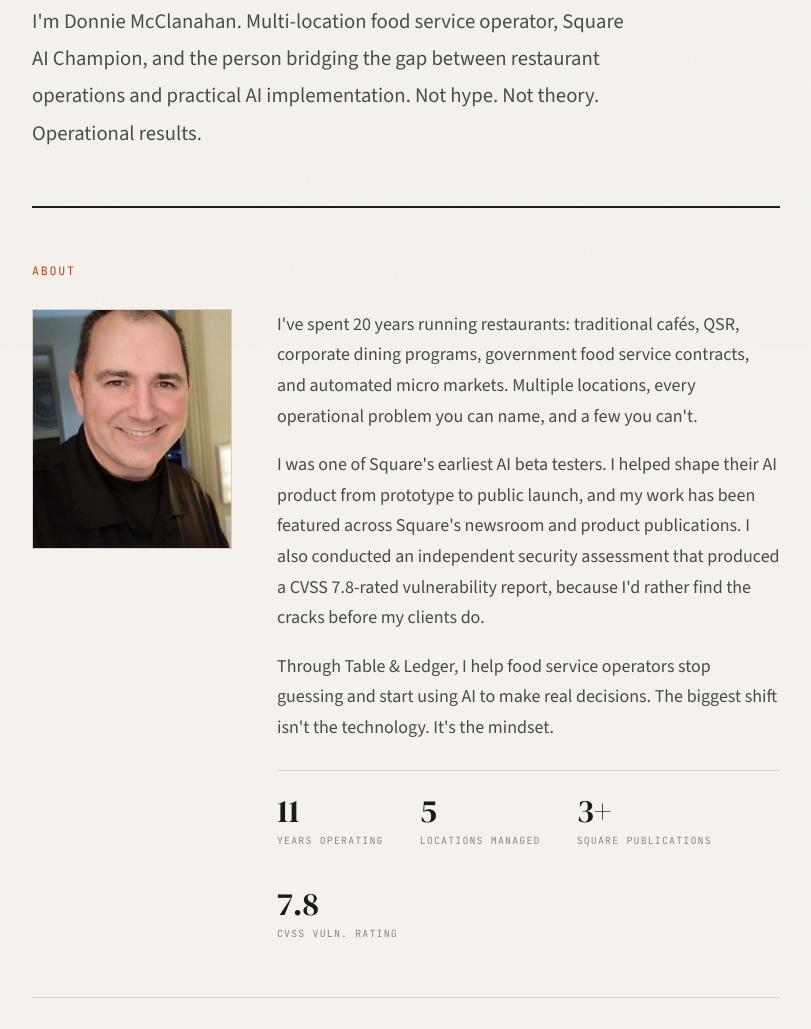
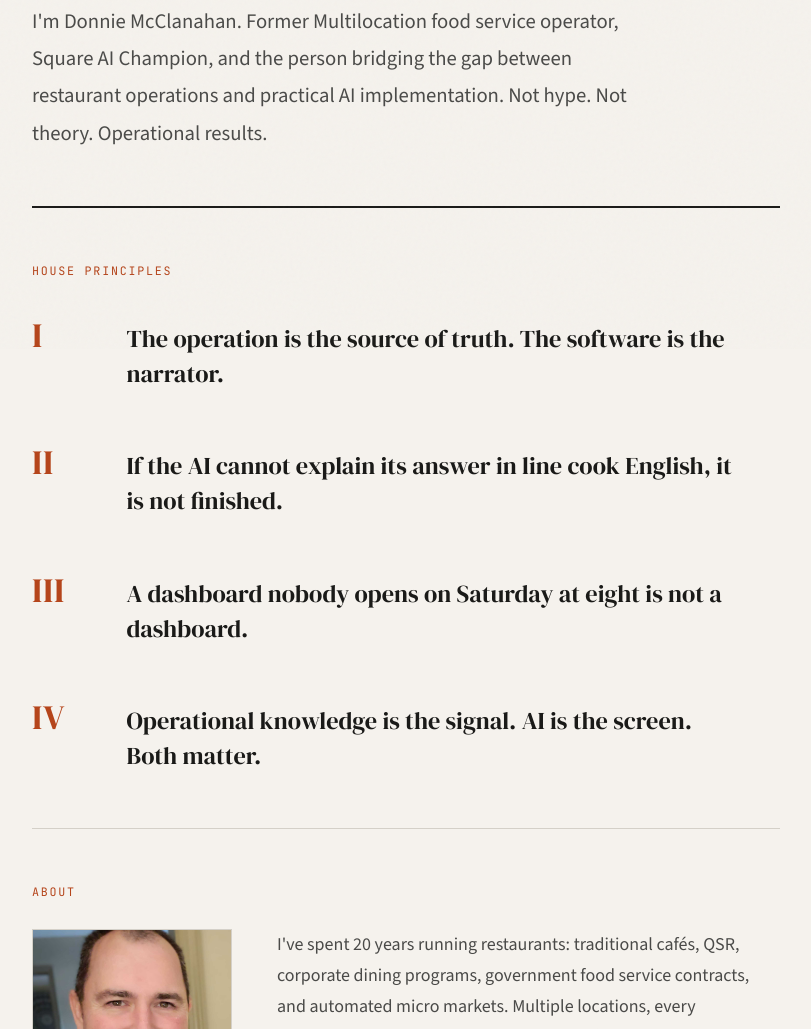
Before and after one commit to foodknoxville/tableandledger, a website: page index.html in a window 1280 px wide. Shown: the part 451-1480 px from the top of the page, without its empty margins (234-1045 px from the left). Drawn offline with nearby package versions, Linux system fonts and the light colour scheme.

Commit message:
Add House Principles block to homepage

```diff
--- a/index.html
+++ b/index.html
@@ -529,6 +529,42 @@
             border-bottom-color: var(--rust);
         }
 
+        /* --- HOUSE PRINCIPLES --- */
+        .principles {
+            list-style: none;
+            margin: 0;
+            padding: 0;
+        }
+
+        .principle {
+            display: grid;
+            grid-template-columns: 3.5rem 1fr;
+            gap: 1.75rem;
+            padding: 1.5rem 0;
+            align-items: baseline;
+        }
+
+        .principle:first-child { padding-top: 0.5rem; }
+        .principle:last-child { padding-bottom: 0; }
+
+        .principle-num {
+            font-family: 'DM Serif Display', Georgia, serif;
+            font-size: 1.9rem;
+            line-height: 1;
+            color: var(--rust);
+            letter-spacing: 0.02em;
+        }
+
+        .principle-text {
+            font-family: 'DM Serif Display', Georgia, serif;
+            font-size: 1.35rem;
+            line-height: 1.45;
+            color: var(--ink);
+            max-width: 620px;
+            font-weight: 400;
+            margin: 0;
+        }
+
         /* --- RESPONSIVE --- */
         @media (max-width: 700px) {
             html { font-size: 16px; }
@@ -565,6 +601,20 @@
             nav {
                 gap: 1.25rem;
             }
+
+            .principle {
+                grid-template-columns: 2.5rem 1fr;
+                gap: 1rem;
+                padding: 1.25rem 0;
+            }
+
+            .principle-num {
+                font-size: 1.5rem;
+            }
+
+            .principle-text {
+                font-size: 1.1rem;
+            }
         }
     </style>
 </head>
@@ -591,10 +641,35 @@
         <!-- HERO -->
         <section class="hero">
             <h1 class="fade-up">The restaurant line was <em>distributed computing</em> before anyone called it that.</h1>
-            <p class="hero-lede fade-up">I'm Donnie McClanahan. Multi-location food service operator, Square AI Champion, and the person bridging the gap between restaurant operations and practical AI implementation. Not hype. Not theory. Operational results.</p>
+            <p class="hero-lede fade-up">I'm Donnie McClanahan. Former Multilocation food service operator, Square AI Champion, and the person bridging the gap between restaurant operations and practical AI implementation. Not hype. Not theory. Operational results.</p>
         </section>
 
         <hr class="rule rule--heavy">
+
+        <!-- HOUSE PRINCIPLES -->
+        <section id="principles" class="reveal">
+            <span class="section-label">House Principles</span>
+            <ol class="principles">
+                <li class="principle">
+                    <span class="principle-num">I</span>
+                    <p class="principle-text">The operation is the source of truth. The software is the narrator.</p>
+                </li>
+                <li class="principle">
+                    <span class="principle-num">II</span>
+                    <p class="principle-text">If the AI cannot explain its answer in line cook English, it is not finished.</p>
+                </li>
+                <li class="principle">
+                    <span class="principle-num">III</span>
+                    <p class="principle-text">A dashboard nobody opens on Saturday at eight is not a dashboard.</p>
+                </li>
+                <li class="principle">
+                    <span class="principle-num">IV</span>
+                    <p class="principle-text">Operational knowledge is the signal. AI is the screen. Both matter.</p>
+                </li>
+            </ol>
+        </section>
+
+        <hr class="rule">
 
         <!-- ABOUT -->
         <section id="about" class="reveal">
```
